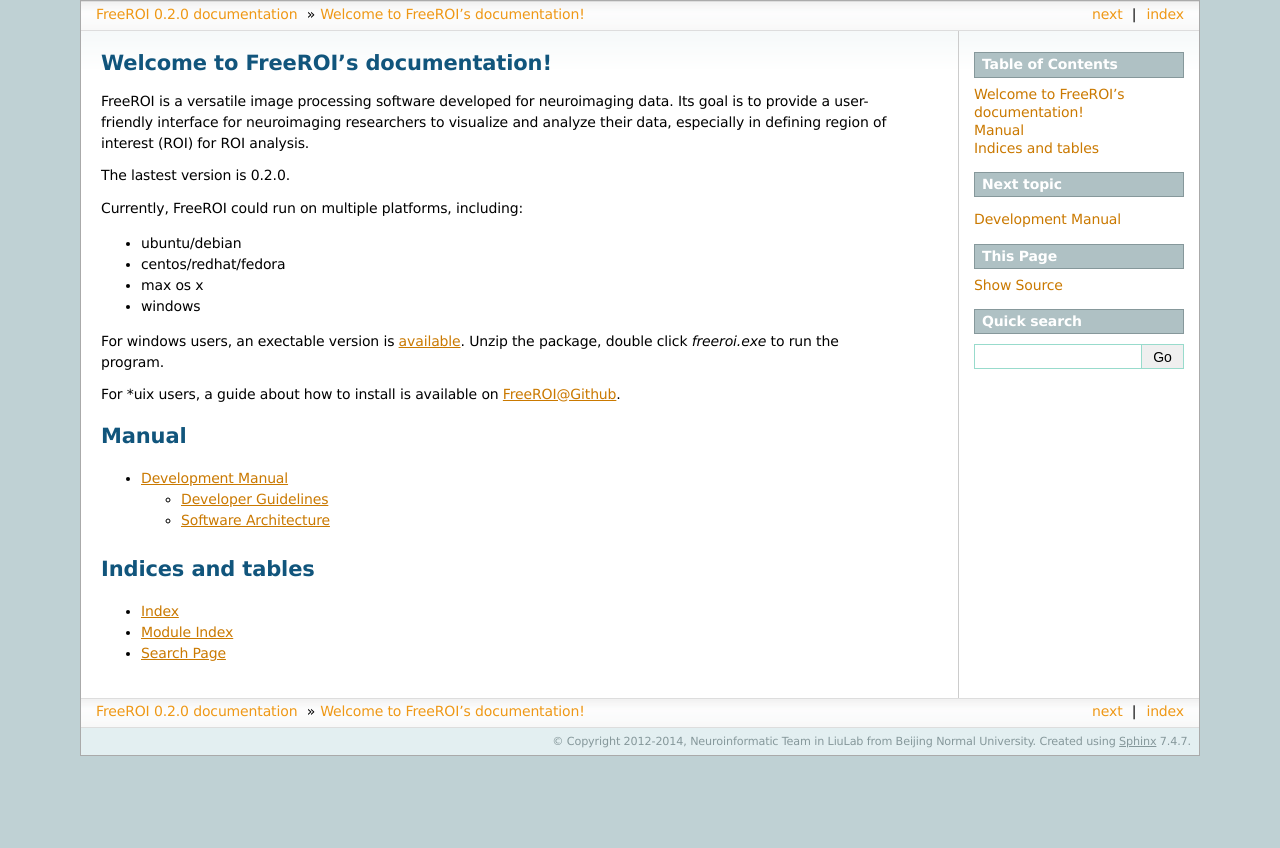
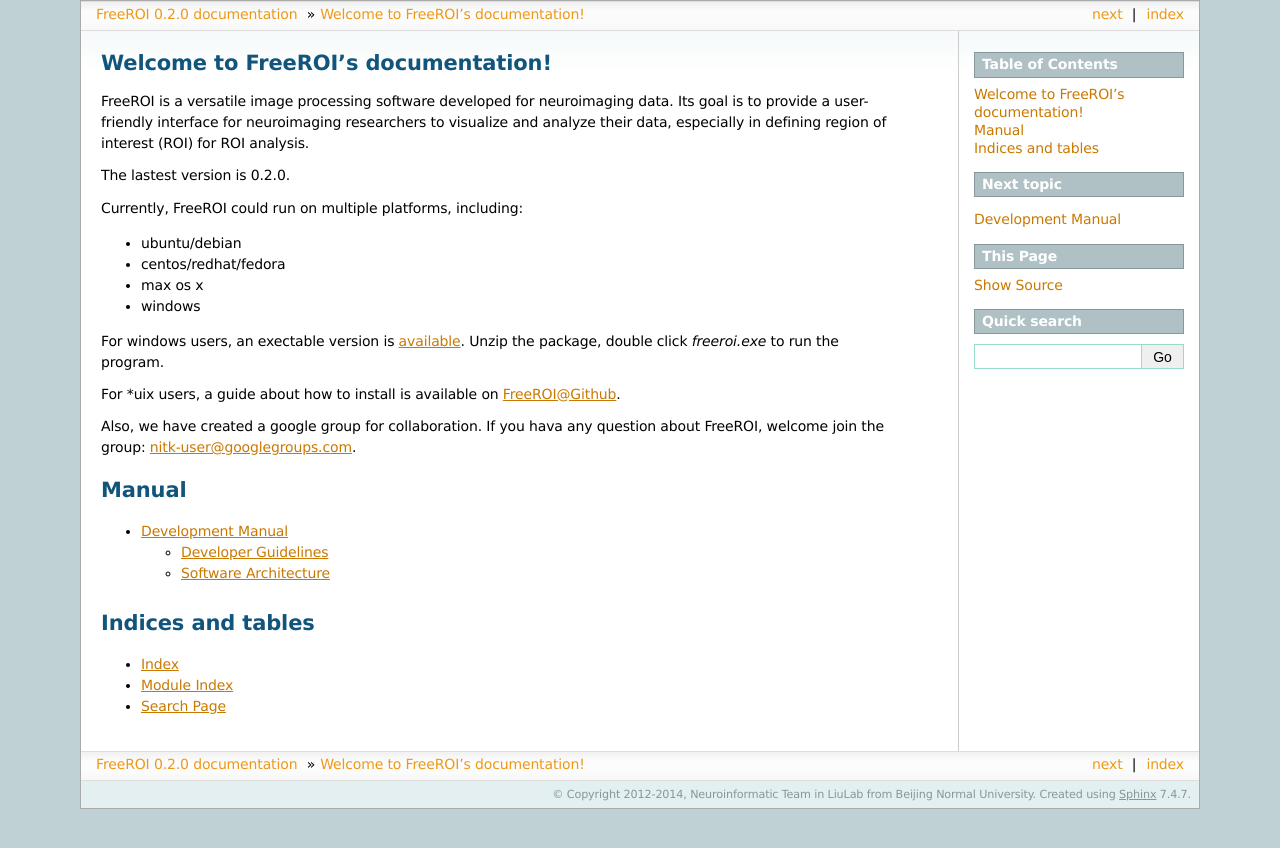
Before and after one commit to BNUCNL/FreeROI, a Sphinx documentation site: the page built from doc/index.rst, in a window 1280 px wide. Shown: the top 848 px of the page. Built offline with Sphinx 7.4.7, drawn with Linux system fonts in a browser that asks for light colours; formulas are drawn with MathJax 3; pages that are not in the unit, such as notebooks, are missing from menus.

Commit message:
update html main page

```diff
--- a/doc/index.rst
+++ b/doc/index.rst
@@ -27,6 +27,11 @@
 For \*uix users, a guide about how to install is available on
 `FreeROI@Github <https://github.com/BNUCNL/FreeROI>`_.
 
+Also, we have created a google group for collaboration. If you hava any
+question about FreeROI, welcome join the group:
+`nitk-user@googlegroups.com <https://groups.google.com/forum/#!forum/nitk-user>`_.
+
+
 Manual
 ======
 
```
